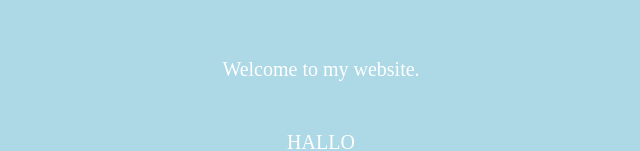
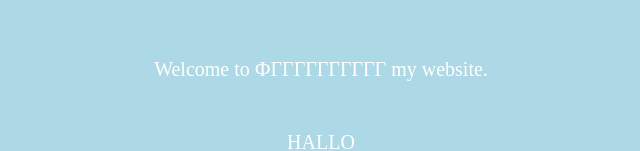
Before and after one commit to jeyshevchuk/lab44, a plain HTML site: page index.html in a window 1280 px wide. Shown: the part 189-340 px from the top of the page, without its empty margins (319-959 px from the left). Drawn offline with Linux system fonts and the light colour scheme.

Commit message:
commit 1

```diff
--- a/index.html
+++ b/index.html
@@ -24,7 +24,7 @@
 </head>
 <body>
 	<h1>Hello!</h1>
-	<p>Welcome to my website.</p>
+	<p>Welcome to ФГГГГГГГГГГ my website.</p>
 	<p>HALLO</p>
 </body>
 </html>
```
